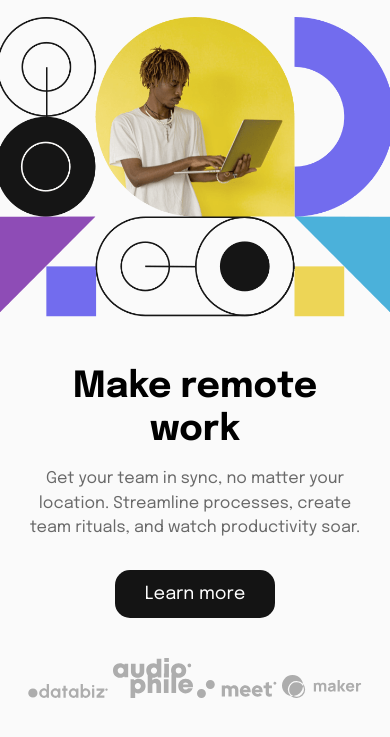
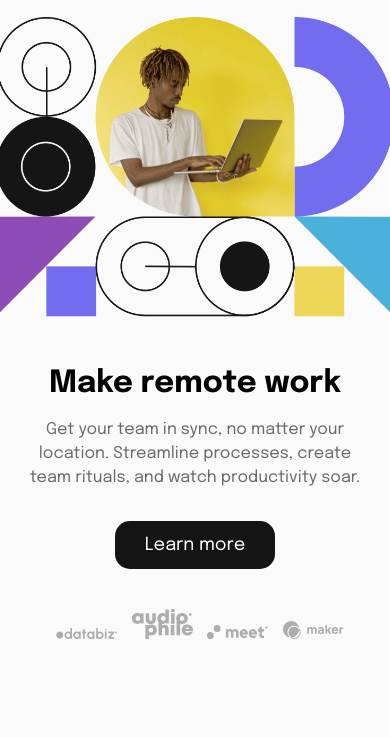
Before and after one commit to OjoFarouqAbiodun/Snap-site, a plain HTML site: page index.html in a window 390 px wide. Shown: the part 85-822 px from the top of the page. Drawn offline with Linux system fonts and the light colour scheme.

Commit message:
Add files via upload

```diff
--- a/style.css
+++ b/style.css
@@ -153,7 +153,7 @@ nav {
 }
 
 
-@media (max-width: 400px) {
+@media (max-width: 800px) {
     .hero-image {
         content: url(./images/image-hero-mobile.png);
         width: 100%;
@@ -170,7 +170,7 @@ nav {
     }
 
     .title {
-        font-size: 2rem;
+        font-size: 1.7rem;
         margin-top: 20px;
         margin-bottom: 15px;
     }
@@ -197,8 +197,8 @@ nav {
     }
 
     .partners img {
-        width: 80px;
-        margin-left: 0;
+        width: 18%;
+        margin-left: 10px;
     }
 }
 
@@ -214,7 +214,7 @@ nav {
     }
 
     .partners img {
-        width: 60px;
+        width: 18%;
         margin-left: 20px;
     }
 }
```
